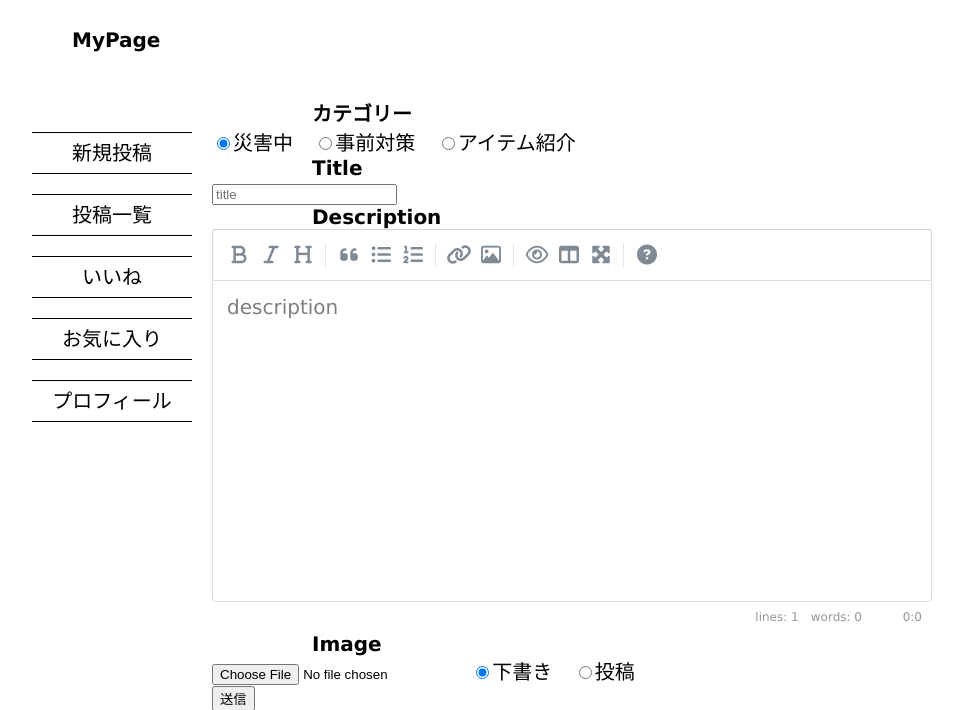
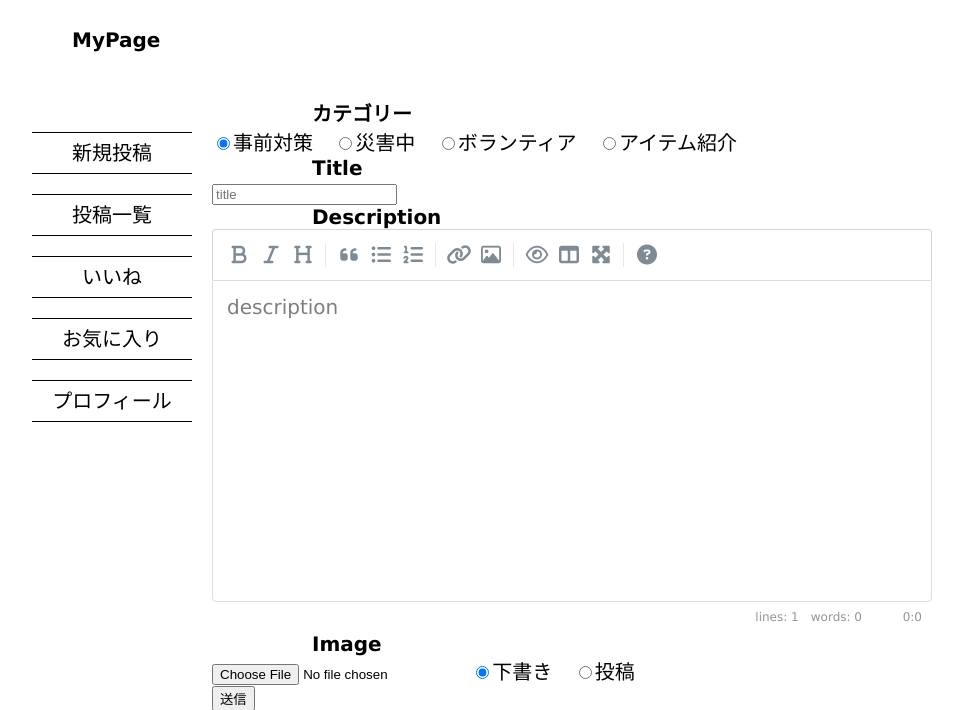
Before and after one commit to StudioAquatan/Calamitect, a Django app: template src/templates/accounts/new_post.html in a window 1280 px wide. Shown: the part 62-772 px from the top of the page, without its empty margins (98-1061 px from the left). Run offline with Django 3.2, Linux system fonts and the light colour scheme; the template is opened without the code that fills it: values that come from a table or form of the project are taken from there, others are empty; some libraries are stand-ins or nearby versions.

Commit message:
new post category

```diff
--- a/src/templates/accounts/new_post.html
+++ b/src/templates/accounts/new_post.html
@@ -16,11 +16,13 @@
             {% csrf_token %}
             <div style="width: 200px; font-size: 2rem; font-weight: bold; margin-left: 100px;">カテゴリー</div>
             <label class="form-category">
-                <input type="radio" name="category_type" value="1" checked="checked">災害中</label>
+                <input type="radio" name="category_type" value="1" checked="checked">事前対策</label>
             <label class="form-category">
-                <input type="radio" name="category_type" value="2">事前対策</label>
+                <input type="radio" name="category_type" value="2">災害中</label>
             <label class="form-category">
-                <input type="radio" name="category_type" value="3">アイテム紹介</label>
+                <input type="radio" name="category_type" value="3">ボランティア</label>
+            <label class="form-category">
+                <input type="radio" name="category_type" value="4">アイテム紹介</label>
 
             {% for field in form %}
                 <div style="width: 200px; font-size: 2rem; font-weight: bold; margin-left: 100px;">{{ field.label }}</div>
--- a/src/templates/boards/category_top.html
+++ b/src/templates/boards/category_top.html
@@ -7,9 +7,9 @@
         <div class="category-top-title">
             カテゴリ：
             {% if category_type == '1' %}
+                事前対策
+            {% elif category_type == '2' %}
                 災害中
-            {% elif category_type == '2' %}
-                事前対策
             {% elif category_type == '3' %}
                 ボランティア
             {% elif category_type == '4' %}
```
